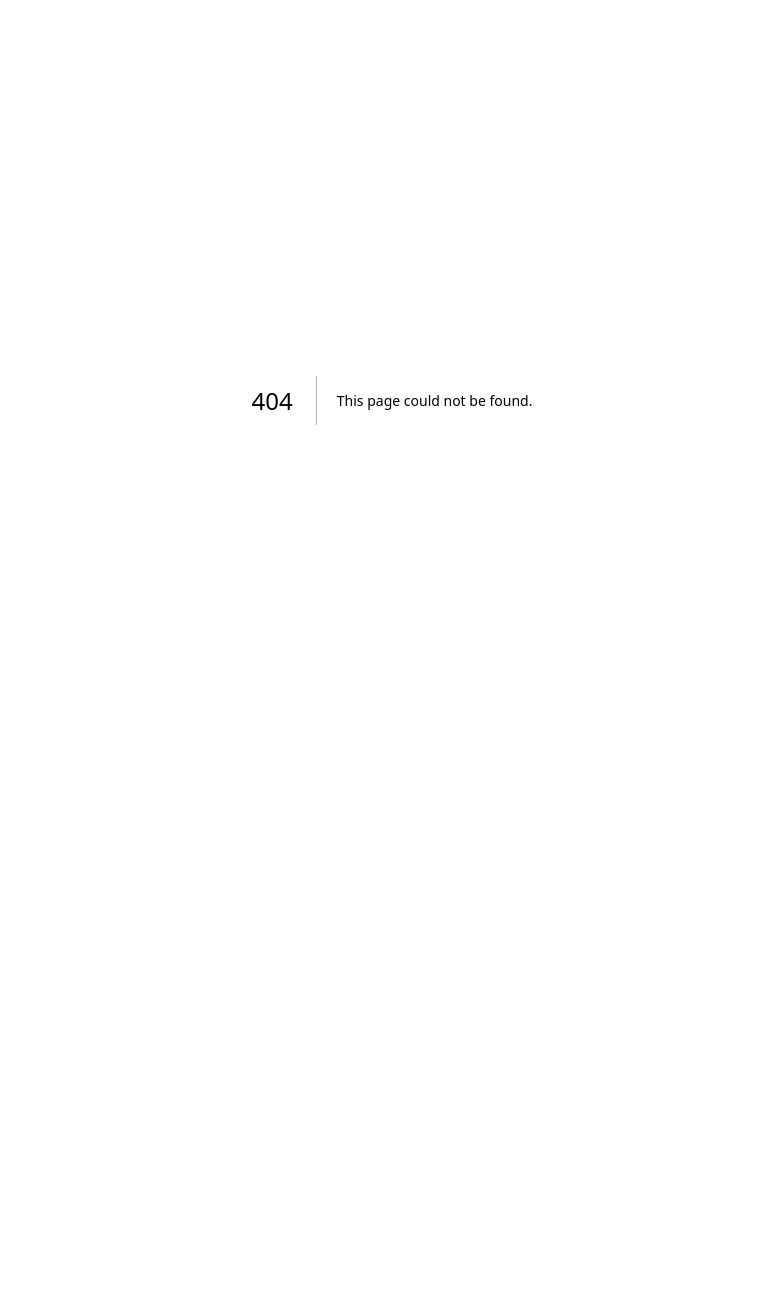
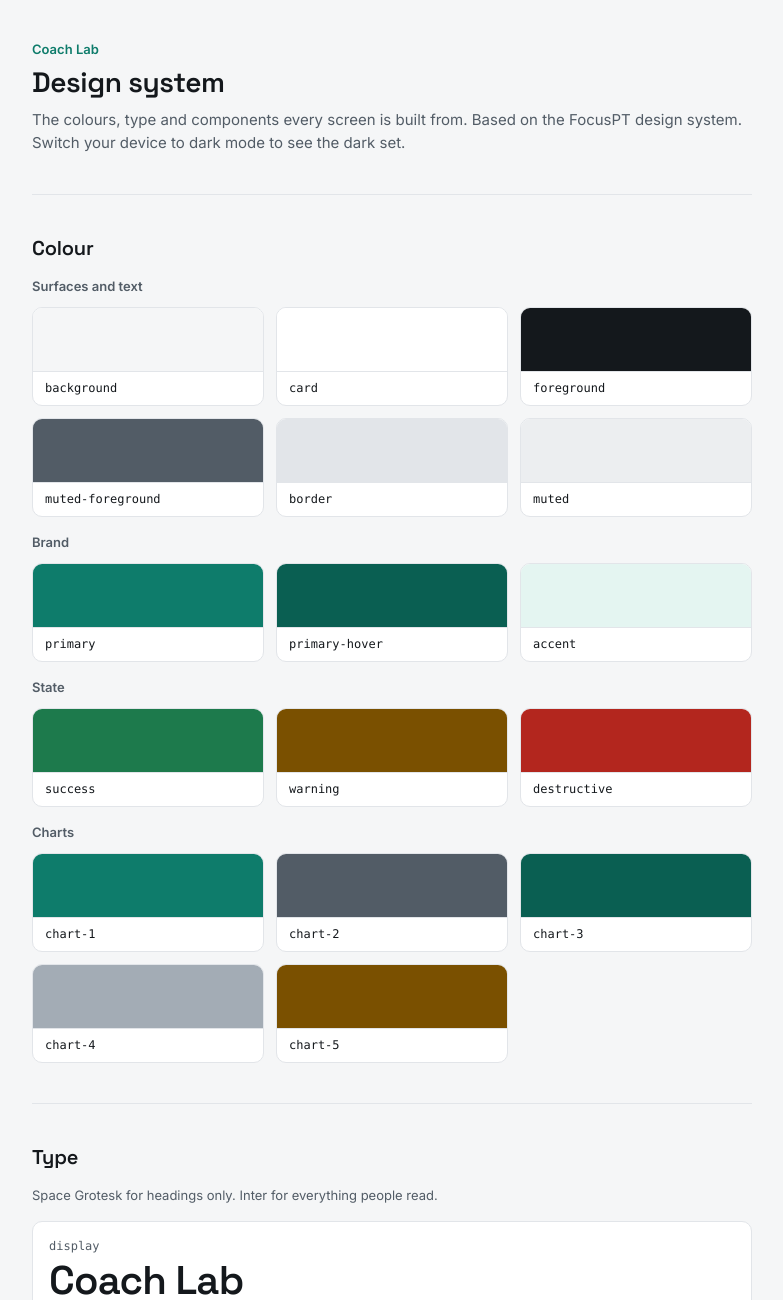
Before and after one commit to nicolasarq34-spec/Agentic-Coding-FocusPT-Trial, a Next.js app: page /design in a window 1280 px wide. Before the commit this address had no page. Shown: the top 1300 px of the page, without its empty margins (248-1031 px from the left). Before the commit the page ends 800 px from the top, so only its background shows below. Built offline with nearby package versions, Linux system fonts and the light colour scheme.

Commit message:
feat: add /design page
Co-Authored-By: Claude Opus 5.5 <noreply@anthropic.com>

```diff
--- /dev/null
+++ b/app/design/page.tsx
@@ -0,0 +1,180 @@
+import type { Metadata } from "next";
+import { Button } from "@/components/ui/button";
+
+export const metadata: Metadata = {
+  title: "Design system · Coach Lab",
+};
+
+// Each swatch shows a token by name. Colours come from app/globals.css, so this page updates when the tokens do.
+const colourGroups = [
+  {
+    title: "Surfaces and text",
+    tokens: ["background", "card", "foreground", "muted-foreground", "border", "muted"],
+  },
+  {
+    title: "Brand",
+    tokens: ["primary", "primary-hover", "accent"],
+  },
+  {
+    title: "State",
+    tokens: ["success", "warning", "destructive"],
+  },
+  {
+    title: "Charts",
+    tokens: ["chart-1", "chart-2", "chart-3", "chart-4", "chart-5"],
+  },
+];
+
+const typeStyles = [
+  { name: "display", className: "font-display text-display", sample: "Coach Lab" },
+  { name: "heading-1", className: "font-display text-heading-1", sample: "Today’s workout" },
+  { name: "heading-2", className: "font-display text-heading-2", sample: "Week 3, day 2" },
+  { name: "body", className: "text-body", sample: "4 sets of 6 reps at 80 kg. Rest two minutes between sets." },
+  { name: "body-small", className: "text-body-small", sample: "Last logged on Monday" },
+  { name: "label", className: "text-label", sample: "Weight (kg)" },
+  { name: "caption", className: "text-caption text-muted-foreground", sample: "Updated 2 hours ago" },
+];
+
+const spacing = [
+  { name: "1", px: 4, className: "w-1" },
+  { name: "2", px: 8, className: "w-2" },
+  { name: "4", px: 16, className: "w-4" },
+  { name: "6", px: 24, className: "w-6" },
+  { name: "10", px: 40, className: "w-10" },
+];
+
+const radii = [
+  { name: "sm · 6px", use: "Buttons, inputs", className: "rounded-sm" },
+  { name: "md · 10px", use: "Cards, panels", className: "rounded-md" },
+  { name: "lg · 16px", use: "Large surfaces", className: "rounded-lg" },
+];
+
+const buttonVariants = ["default", "outline", "secondary", "ghost", "destructive", "link"] as const;
+const buttonSizes = ["sm", "default", "lg"] as const;
+
+function Section({ title, children }: { title: string; children: React.ReactNode }) {
+  return (
+    <section className="space-y-4 border-t border-border pt-10">
+      <h2 className="font-display text-heading-2">{title}</h2>
+      {children}
+    </section>
+  );
+}
+
+function Subheading({ children }: { children: React.ReactNode }) {
+  return <h3 className="text-label text-muted-foreground">{children}</h3>;
+}
+
+export default function DesignPage() {
+  return (
+    <main className="mx-auto w-full max-w-3xl space-y-10 px-4 py-10 sm:px-6">
+      <header className="space-y-2">
+        <p className="text-label text-primary">Coach Lab</p>
+        <h1 className="font-display text-heading-1">Design system</h1>
+        <p className="text-muted-foreground">
+          The colours, type and components every screen is built from. Based on the FocusPT design system.
+          Switch your device to dark mode to see the dark set.
+        </p>
+      </header>
+
+      <Section title="Colour">
+        {colourGroups.map((group) => (
+          <div key={group.title} className="space-y-3">
+            <Subheading>{group.title}</Subheading>
+            <ul className="grid grid-cols-2 gap-3 sm:grid-cols-3">
+              {group.tokens.map((token) => (
+                <li key={token} className="overflow-hidden rounded-md border border-border bg-card">
+                  <div className="h-16 border-b border-border" style={{ background: `var(--${token})` }} />
+                  <p className="px-3 py-2 font-mono text-caption">{token}</p>
+                </li>
+              ))}
+            </ul>
+          </div>
+        ))}
+      </Section>
+
+      <Section title="Type">
+        <p className="text-body-small text-muted-foreground">
+          Space Grotesk for headings only. Inter for everything people read.
+        </p>
+        <ul className="divide-y divide-border rounded-md border border-border bg-card">
+          {typeStyles.map((style) => (
+            <li key={style.name} className="space-y-1 px-4 py-4">
+              <p className="font-mono text-caption text-muted-foreground">{style.name}</p>
+              <p className={style.className}>{style.sample}</p>
+            </li>
+          ))}
+        </ul>
+      </Section>
+
+      <Section title="Spacing">
+        <p className="text-body-small text-muted-foreground">
+          Use only these Tailwind steps (e.g. <code className="font-mono">p-4</code>,{" "}
+          <code className="font-mono">gap-6</code>), so every screen has the same rhythm.
+        </p>
+        <ul className="space-y-2">
+          {spacing.map((step) => (
+            <li key={step.name} className="flex items-center gap-4">
+              <span className="w-16 font-mono text-caption">{step.name}</span>
+              <span className={`h-4 rounded-sm bg-primary ${step.className}`} />
+              <span className="text-body-small text-muted-foreground">{step.px}px</span>
+            </li>
+          ))}
+        </ul>
+      </Section>
+
+      <Section title="Corner radius">
+        <div className="flex flex-wrap gap-6">
+          {radii.map((radius) => (
+            <div key={radius.name} className="space-y-2">
+              <div className={`size-20 border border-border bg-accent ${radius.className}`} />
+              <p className="font-mono text-caption">{radius.name}</p>
+              <p className="text-caption text-muted-foreground">{radius.use}</p>
+            </div>
+          ))}
+        </div>
+      </Section>
+
+      <Section title="Button">
+        <div className="space-y-3">
+          <Subheading>Variants</Subheading>
+          <div className="flex flex-wrap items-center gap-3">
+            {buttonVariants.map((variant) => (
+              <Button key={variant} variant={variant}>
+                {variant === "default" ? "Log in" : variant}
+              </Button>
+            ))}
+          </div>
+        </div>
+        <div className="space-y-3">
+          <Subheading>Sizes</Subheading>
+          <div className="flex flex-wrap items-center gap-3">
+            {buttonSizes.map((size) => (
+              <Button key={size} size={size}>
+                {size}
+              </Button>
+            ))}
+          </div>
+        </div>
+        <div className="space-y-3">
+          <Subheading>Disabled</Subheading>
+          <div className="flex flex-wrap items-center gap-3">
+            <Button disabled>Log in</Button>
+            <Button variant="outline" disabled>
+              Sign up
+            </Button>
+          </div>
+        </div>
+      </Section>
+
+      <Section title="Empty state">
+        <div className="rounded-md border border-dashed border-border bg-card px-6 py-10 text-center">
+          <p className="font-medium">No programme assigned yet</p>
+          <p className="mt-1 text-body-small text-muted-foreground">
+            When your trainer assigns one, today’s workout appears here.
+          </p>
+        </div>
+      </Section>
+    </main>
+  );
+}
```
